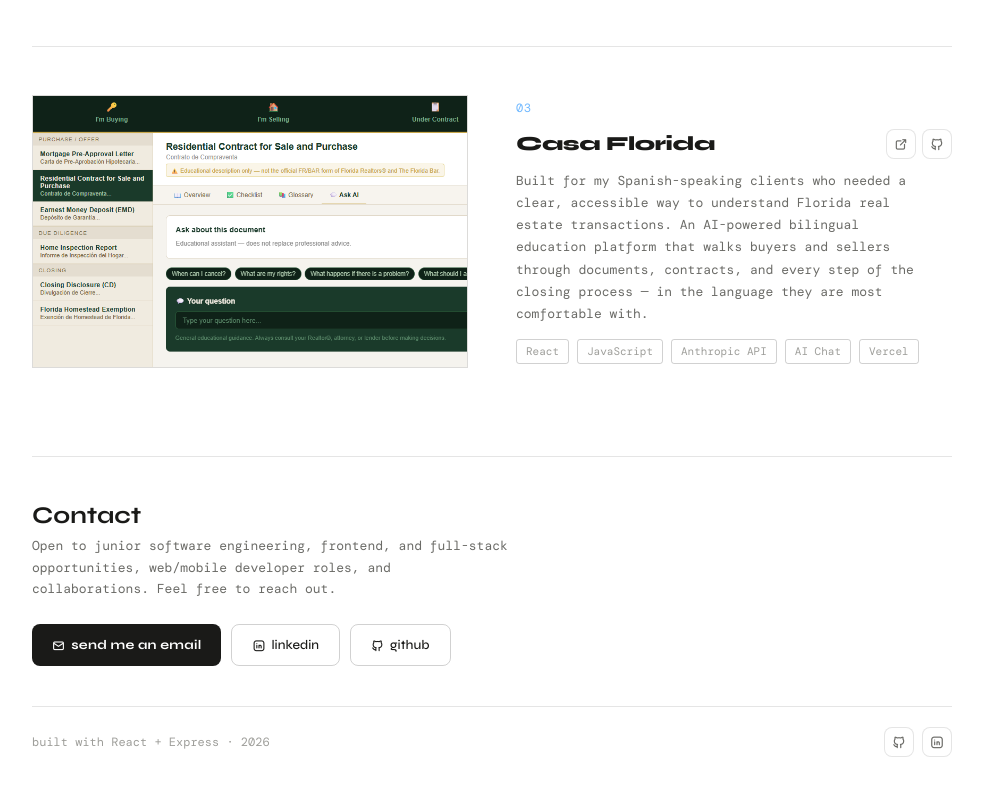
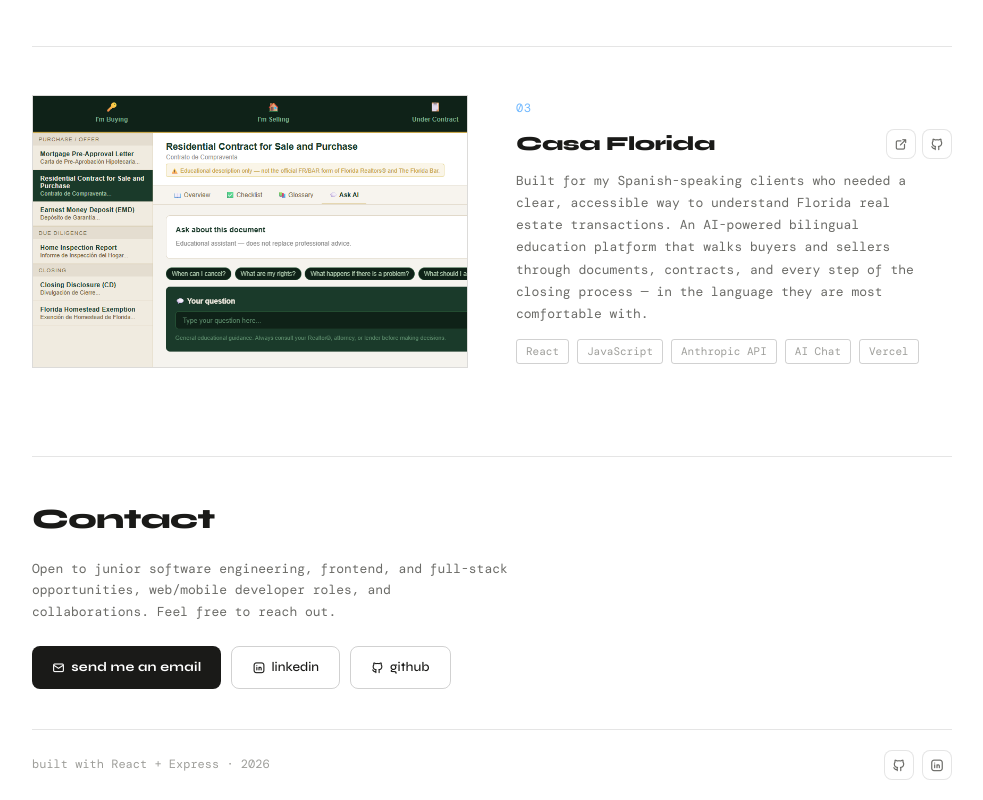
Before and after one commit to EricMerida/Portfolio, a React (Vite) app: page / in a window 1280 px wide. Shown: the part 2922-3722 px from the top of the page, without its empty margins (184-1167 px from the left). Before the commit the page ends 3699 px from the top, so only its background shows below. Built offline with nearby package versions, Linux system fonts and the light colour scheme; the HTML template or start-up script is replaced by a standard one; a web font is replaced by a local one.

Commit message:
Refactor Contact.module.css with new heading style

```diff
--- a/src/components/Contact.module.css
+++ b/src/components/Contact.module.css
@@ -1,3 +1,10 @@
+.heading {
+  font-size: 28px;
+  font-weight: 800;
+  letter-spacing: -0.5px;
+  margin-bottom: 1rem;
+}
+
 .sub {
   font-family: var(--font-mono);
   font-size: 13px;
```
